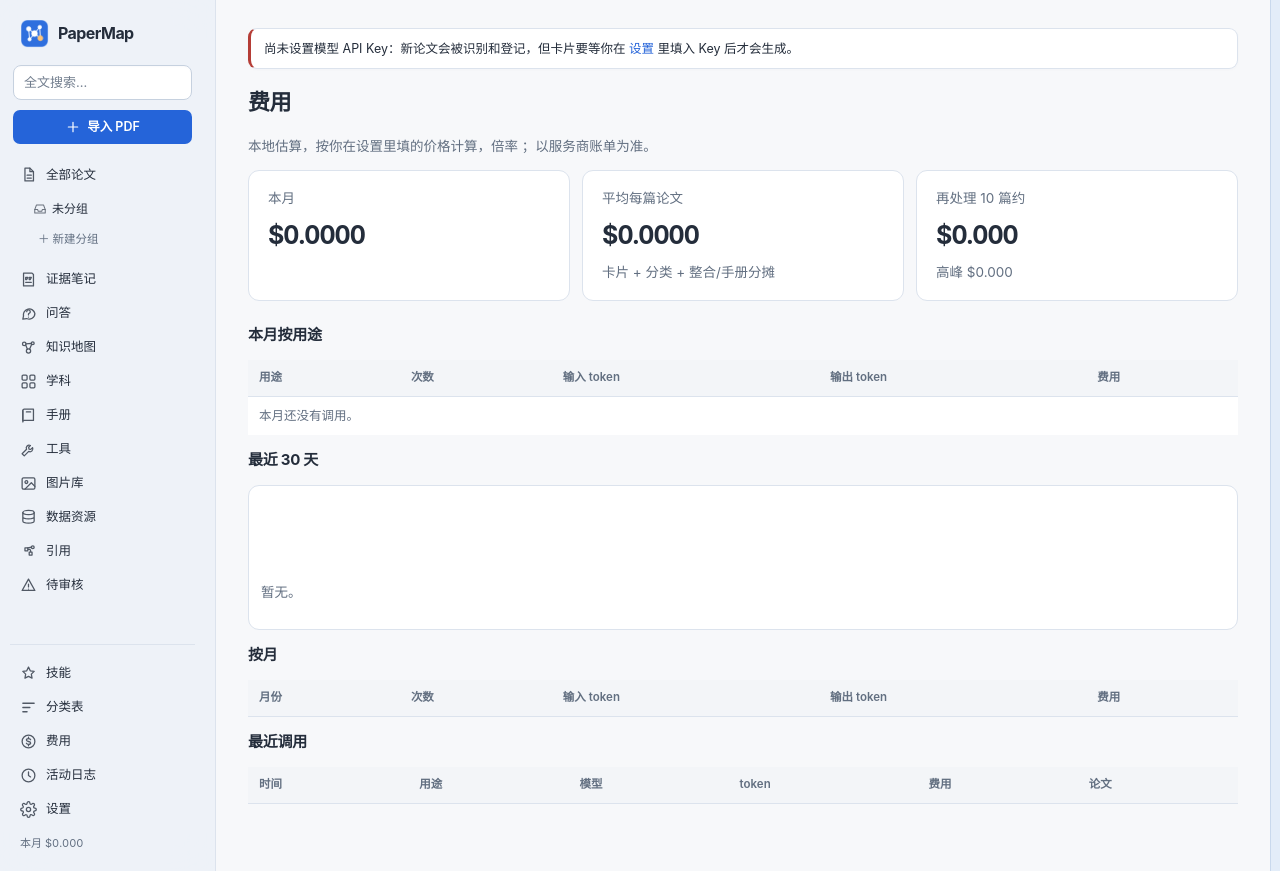
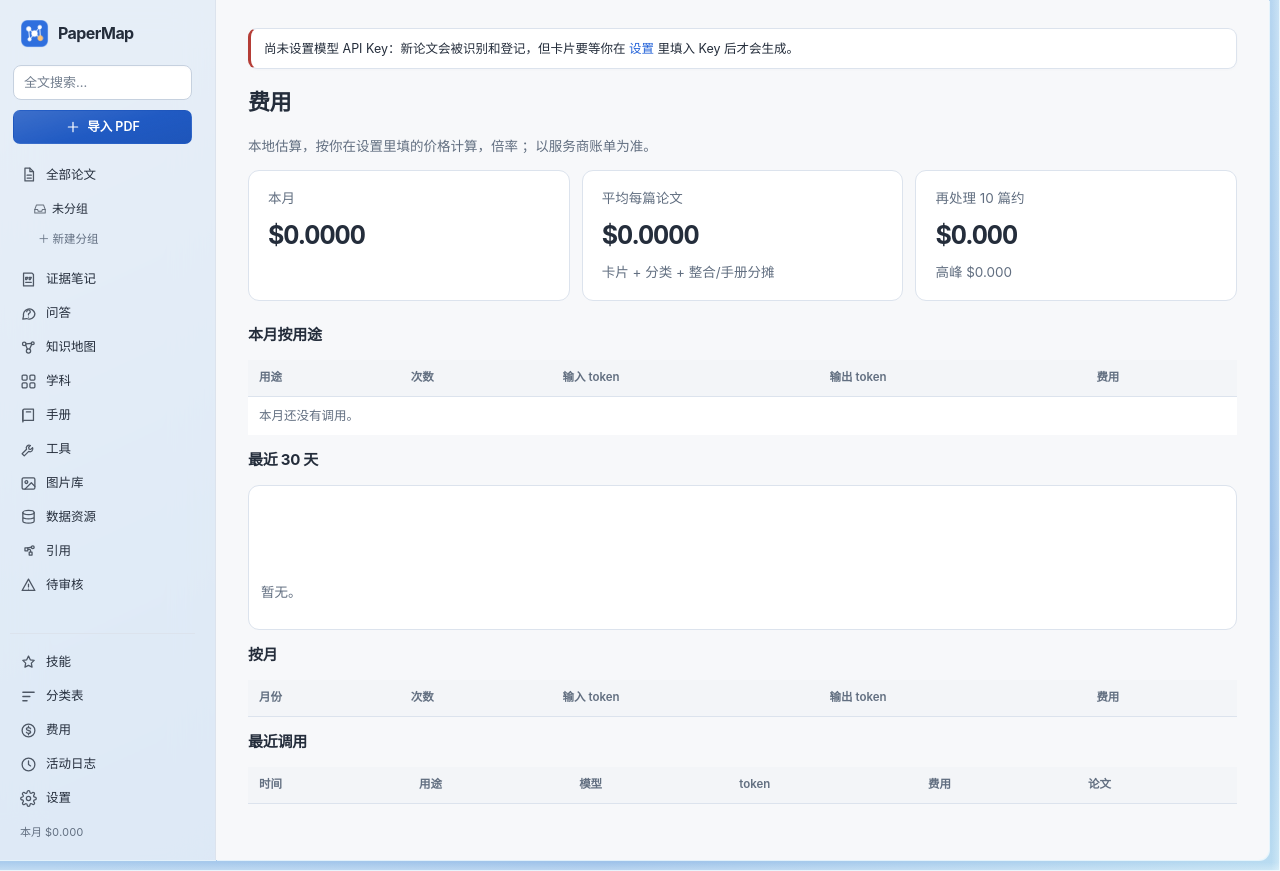
Before and after one commit to RongpengGong/PaperMap, a Python web app: template src/papermap/web/templates/costs.html in a window 1280 px wide. Run offline with Jinja, Linux system fonts and the light colour scheme; the template is opened without the code that fills it, so the values that code supplies are empty.

Commit message:
Join the window edges with adaptive blue glass

```diff
--- a/src/papermap/web/static/style.css
+++ b/src/papermap/web/static/style.css
@@ -1,15 +1,18 @@
 /* PaperMap — native surfaces, clear content, restrained glass. */
 :root {
   color-scheme:light;
-  --window-edge:#e3edf9; --edge-line:#c9d9ed;
+  --window-rim:clamp(8px,.85vw,13px); --edge-line:#c9d9ed;
+  --rim-solid:#bed7f0; --rim-tint:rgba(139,191,239,.42); --rim-glint:rgba(244,253,255,.78); --rim-sheen:rgba(244,253,255,.34);
+  --rim-wash:linear-gradient(155deg,rgba(245,252,255,.35) 8%,rgba(129,196,238,.19) 46%,rgba(82,143,217,.28) 78%,rgba(177,230,243,.34));
+  --control-sheen:linear-gradient(164deg,rgba(255,255,255,.13),transparent 55%,rgba(16,53,125,.13));
   --canvas:#f6f8fb; --canvas-end:#f6f8fb; --ambient-cyan:transparent; --ambient-lilac:transparent;
   --bg:#f7f8fa; --fg:#242d3b; --muted:#626f81;
   --line:#dce3ed; --line-strong:#c6d1df; --accent:#2564d9; --accent-hover:#1955c6;
   --accent-soft:#e7efff; --warn:#b53d36; --ok:#207b57;
   --card:#fff; --side:#eef1f5; --side-glass:rgba(235,241,248,.8); --native-side:rgba(236,243,250,.56);
   --glass-stroke:transparent; --glass-top:transparent;
-  --chrome:rgba(247,249,252,.94); --active-surface:#dde7f5; --account-surface:rgba(210,223,242,.24);
-  --side-hover:rgba(99,125,161,.08); --row-sel:#e5edfa;
+  --chrome:rgba(247,249,252,.94); --active-surface:linear-gradient(155deg,rgba(221,241,255,.8),rgba(164,202,239,.49)); --account-surface:rgba(210,223,242,.24);
+  --side-hover:rgba(99,125,161,.08); --row-sel:linear-gradient(160deg,rgba(228,244,255,.85),rgba(178,209,245,.54));
   --toolbar:#f3f5f8; --field:#fff; --popover:rgba(249,252,255,.92);
   --reader-bg:#e4e9f0; --selection:#c6dbff; --mark:#ffe8a3;
   --shadow:none;
@@ -21,15 +24,17 @@
 @media (prefers-color-scheme:dark) {
   :root {
     color-scheme:dark;
-    --window-edge:#253448; --edge-line:#3c516a;
+    --edge-line:#3c516a;
+    --rim-solid:#243d58; --rim-tint:rgba(23,64,101,.54); --rim-glint:rgba(177,219,250,.38); --rim-sheen:rgba(170,215,247,.17);
+    --rim-wash:linear-gradient(155deg,rgba(124,191,227,.18) 8%,rgba(39,111,162,.16) 46%,rgba(54,103,166,.27) 78%,rgba(128,195,207,.22));
     --canvas:#1d222a; --canvas-end:#1d222a; --ambient-cyan:transparent; --ambient-lilac:transparent;
     --bg:#20252d; --fg:#e8edf5; --muted:#a5b2c6;
     --line:#344254; --line-strong:#50627b; --accent:#88b2ff; --accent-hover:#a9c8ff;
     --accent-soft:#2a4064; --warn:#ffaaa2; --ok:#7ad4ad;
     --card:#272e39; --side:#232b36; --side-glass:rgba(30,39,52,.86); --native-side:rgba(24,31,42,.65);
     --glass-stroke:transparent; --glass-top:transparent;
-    --chrome:rgba(35,43,55,.94); --active-surface:#34465f; --account-surface:rgba(156,180,216,.055);
-    --side-hover:rgba(161,188,228,.09); --row-sel:#33445f;
+    --chrome:rgba(35,43,55,.94); --active-surface:linear-gradient(155deg,rgba(82,128,165,.52),rgba(49,78,121,.65)); --account-surface:rgba(156,180,216,.055);
+    --side-hover:rgba(161,188,228,.09); --row-sel:linear-gradient(160deg,rgba(75,119,158,.55),rgba(47,73,114,.68));
     --toolbar:#252e3c; --field:#1b232e; --popover:rgba(34,44,59,.95);
     --reader-bg:#131d2a; --selection:#345d96; --mark:#755915;
     --shadow:none;
@@ -60,10 +65,17 @@ h2 { font-size:22px; font-weight:650; } h3 { font-size:15px; font-weight:650; }
 ::-webkit-scrollbar-thumb { background:var(--line-strong); border:2px solid transparent; background-clip:padding-box; border-radius:8px; }
 ::-webkit-scrollbar-corner { background:transparent; }
 
-/* The whole sidebar scrolls: neither many groups nor a short window can hide Settings. */
-body.app { display:flex; height:100vh; height:100dvh; min-height:0; overflow:hidden; background:var(--bg); }
-/* A single cool edge separates the reading surface from the native window. */
-body.app::after { content:""; flex:0 0 clamp(7px,.7vw,12px); align-self:stretch; background:var(--window-edge); border-inline-start:1px solid var(--edge-line); pointer-events:none; }
+/* Both exposed edges share one pane, including the lower-right corner. */
+body.app {
+  display:flex; height:100vh; height:100dvh; min-height:0; overflow:hidden;
+  padding-inline-end:var(--window-rim); padding-block-end:var(--window-rim);
+  background:
+    linear-gradient(to top,var(--rim-sheen),transparent 78%) bottom / 100% var(--window-rim) no-repeat,
+    linear-gradient(to left,var(--rim-sheen),transparent 78%) right / var(--window-rim) 100% no-repeat,
+    var(--rim-wash) var(--rim-solid);
+  box-shadow:inset -1px -1px 0 var(--rim-glint);
+}
+/* The whole sidebar scrolls, including on short windows. */
 .sidebar { width:216px; flex:none; min-height:0; height:100%; margin:0; overflow-x:hidden; overflow-y:auto; overscroll-behavior:contain; scrollbar-width:thin; scrollbar-gutter:stable; display:flex; flex-direction:column; gap:0; padding:18px 10px 12px; background:var(--side); border:0; border-right:1px solid var(--line); border-radius:0; box-shadow:none; }
 .sidebar > * { flex-shrink:0; }
 .brand { display:flex; align-items:center; gap:9px; padding:1px 10px 17px; font-size:16px; font-weight:700; letter-spacing:-.035em; }
@@ -83,7 +95,8 @@ body.app::after { content:""; flex:0 0 clamp(7px,.7vw,12px); align-self:stretch;
 .cost-line { font-size:11px !important; color:var(--muted) !important; font-variant-numeric:tabular-nums; }
 .badge { margin-left:auto; min-width:18px; padding:0 5px; border-radius:6px; background:var(--warn); color:var(--card); font-size:10px; font-weight:650; text-align:center; line-height:17px; }
 .content { flex:1; min-width:0; min-height:0; overflow:auto; overscroll-behavior:contain; padding:28px 32px 56px; background:var(--bg); }
-.app > .content { margin:0; border:0; border-radius:0; box-shadow:none; }
+.app > .content { margin:0; border:0; border-end-end-radius:var(--window-rim); box-shadow:1px 1px 0 var(--rim-glint); }
+.app > .sidebar { box-shadow:0 1px 0 var(--rim-glint); }
 .content > h2:first-child,.content > p:first-child + h2 { margin-top:0; margin-bottom:18px; }
 .content.split-content { padding:0; overflow:hidden; display:flex; flex-direction:column; }
 
@@ -93,8 +106,8 @@ input::placeholder,textarea::placeholder { color:var(--muted); opacity:.9; }
 input:focus,select:focus,textarea:focus { outline:0; border-color:var(--accent); box-shadow:0 0 0 3px var(--accent-soft); }
 input[type=checkbox],input[type=radio] { accent-color:var(--accent); }
 textarea { resize:vertical; }
-button,a.button { margin-top:14px; padding:7px 14px; border:1px solid transparent; border-radius:7px; background:#2564d9; color:#fff; font-size:12.5px; font-weight:550; line-height:1.45; cursor:pointer; box-shadow:none; transition:background .12s,border-color .12s,box-shadow .12s; }
-button:hover,a.button:hover { background:#1955c6; text-decoration:none; }
+button,a.button { margin-top:14px; padding:7px 14px; border:1px solid transparent; border-radius:7px; background:var(--control-sheen) #205ac3; color:#fff; font-size:12.5px; font-weight:550; line-height:1.45; cursor:pointer; box-shadow:none; transition:background .12s,border-color .12s,box-shadow .12s; }
+button:hover,a.button:hover { background:var(--control-sheen) #194fae; text-decoration:none; }
 button:active { box-shadow:none; }
 button:disabled { opacity:.5; cursor:default; }
 button.secondary,.ghost-btn,.ghost-select,.icon-btn { border:1px solid var(--line-strong); background:var(--card); color:var(--fg); box-shadow:none; }
@@ -477,7 +490,9 @@ details.account-help > :not(summary) { position:static; max-width:100%; margin:7
   .list-head,.panel-head,.reader-bar,.side-col .tabs,.lb-head { -webkit-backdrop-filter:blur(16px); backdrop-filter:blur(16px); }
   .ctx-menu,.link-pop,.sel-toolbar,.tr-popup,#tip,#toast { background:var(--popover); -webkit-backdrop-filter:blur(16px); backdrop-filter:blur(16px); }
 }
-html.native-glass,html.native-glass body.app { background:transparent; }
+html.native-glass { background:transparent; }
+/* The desktop WKWebView supplies the live macOS vibrancy behind this tint. */
+html.native-glass body.app { background-color:var(--rim-tint); }
 html.native-glass .sidebar,html.native-glass .settings-sidebar { background:var(--native-side); -webkit-backdrop-filter:none; backdrop-filter:none; }
 /* Respond to the actual paper workspace, not only the full browser width. */
 @container paper-workspace (max-width:620px) {
@@ -513,7 +528,6 @@ html.native-glass .sidebar,html.native-glass .settings-sidebar { background:var(
 }
 @media (max-width:650px) {
   .sidebar { width:160px; margin:0; height:100%; border-radius:0; } .nav a { gap:7px; padding:5px 7px; font-size:12px; }
-  .app > .content { margin:0; border-radius:0; }
   .brand { gap:7px; font-size:14px; } .brand img { width:25px; height:25px; }
   .split { flex-direction:column; } .list-pane { width:100%; height:30vh; min-height:150px; border-right:0; border-bottom:1px solid var(--line); }
   .detail-pane { flex:1; } .list-head { flex-wrap:nowrap; padding:9px; } .list-head select { max-width:106px; }
@@ -549,8 +563,8 @@ html.native-glass .sidebar,html.native-glass .settings-sidebar { background:var(
   .settings-header #settings_save { margin-left:auto; }
 }
 @media (prefers-reduced-transparency:reduce) {
-  :root { --chrome:var(--toolbar); --active-surface:var(--card); --popover:var(--card); }
-  body.app,html.native-glass body.app { background:var(--canvas); }
+  :root { --chrome:var(--toolbar); --active-surface:var(--selection); --row-sel:var(--selection); --popover:var(--card); --control-sheen:none; }
+  body.app,html.native-glass body.app { background:var(--rim-solid); box-shadow:none; }
   .sidebar,.settings-sidebar,html.native-glass .sidebar,html.native-glass .settings-sidebar { background:var(--side); }
   .ctx-menu,.link-pop,.sel-toolbar,.tr-popup,#tip,#toast { background:var(--card); }
   .sidebar,.settings-sidebar,.ctx-menu,.link-pop,.sel-toolbar,.tr-popup,#tip,#toast,.list-head,.panel-head,.reader-bar,.side-col .tabs,.lb-head { -webkit-backdrop-filter:none; backdrop-filter:none; }
```
